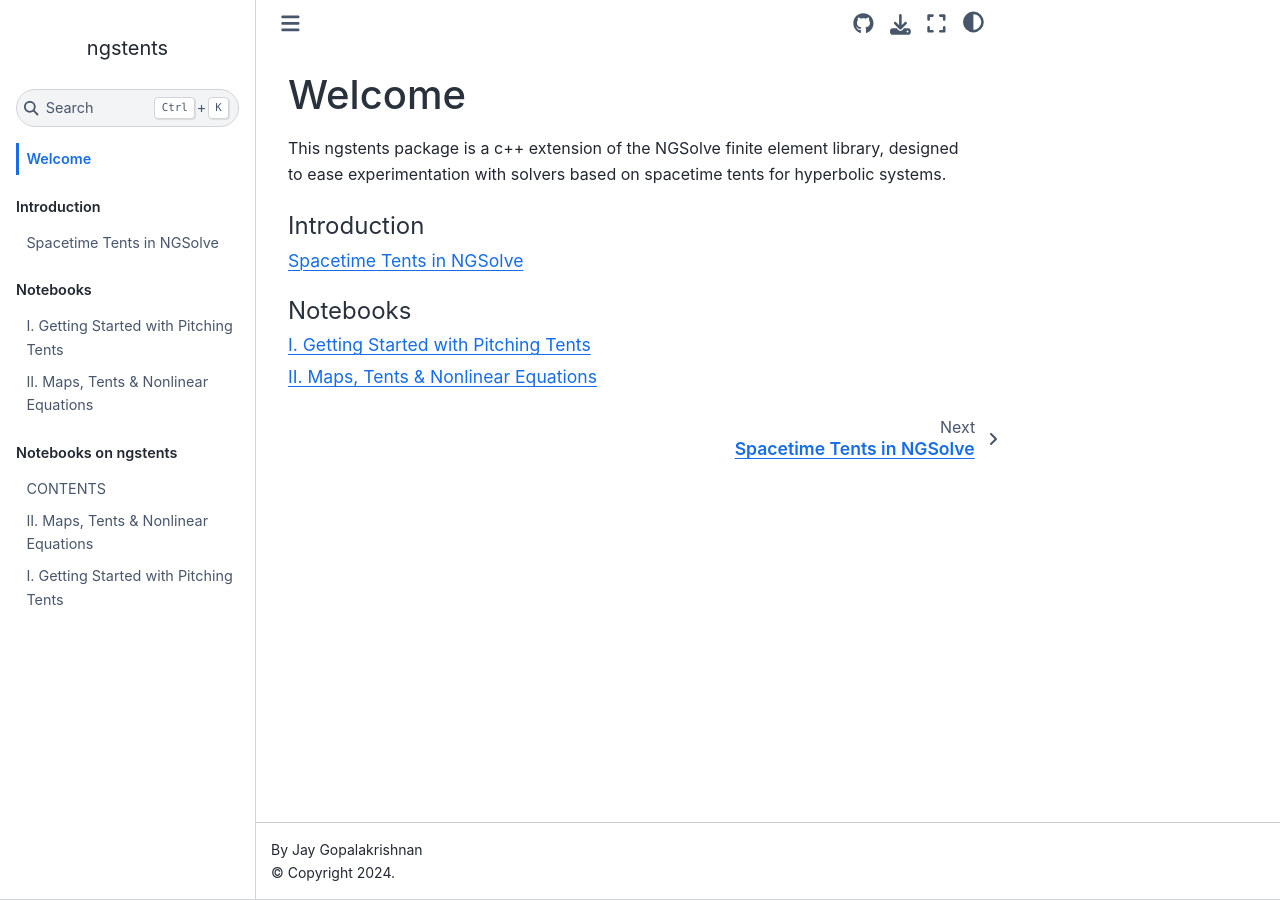
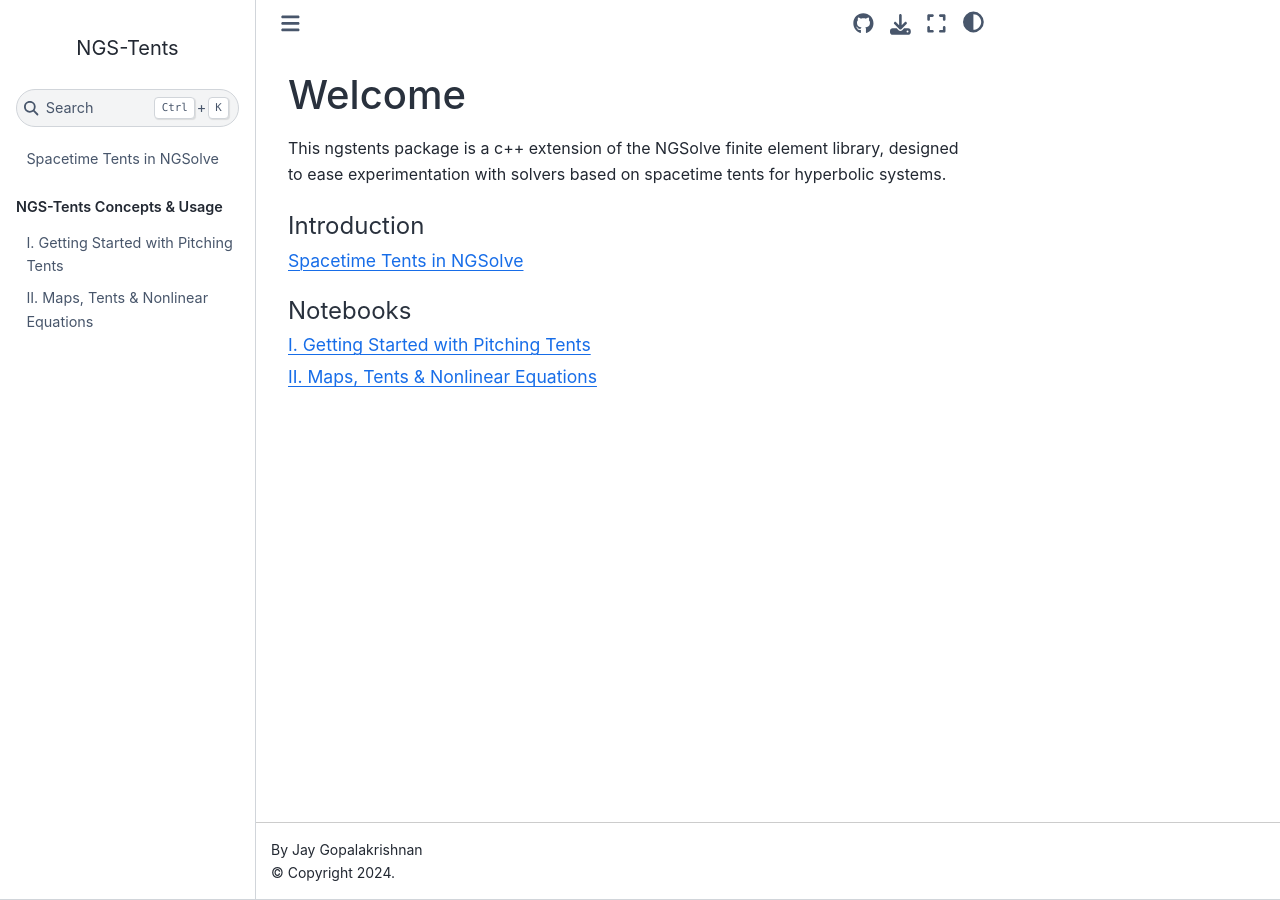
Before and after one commit to jayggg/ngstents, a Jupyter Book: the page built from docs/index.rst, in a window 1280 px wide. Built offline with Jupyter Book 1.0.4 settings and Sphinx 7.4.7 and the Sphinx Book theme 1.1.4, drawn with Linux system fonts in a browser that asks for light colours.

Commit message:
jupyterbook fixes

```diff
--- a/docs/_config.yml
+++ b/docs/_config.yml
@@ -1,7 +1,7 @@
 # Book settings
 # Learn more at https://jupyterbook.org/customize/config.html
 
-title: ngstents
+title: NGS-Tents
 author: Jay Gopalakrishnan
 logo:
 copyright : "2024"  # Copyright year to be placed in the footer
@@ -26,12 +26,14 @@ execute:
 
 # Information about where the book exists on the web
 # repository:
-#  url: https://github.com/executablebooks/jupyter-book  # Online location of your book
-#  path_to_book: docs  # Optional path to your book, relative to the repository root
+# url: https://jayggg.github.io/ngstents/
+#   path_to_book: docs  # Optional path to your book, relative to the repository root
 #  branch: master  # Which branch of the repository should be used when creating links (optional)
+
 
 # Add GitHub buttons to your book
 # See https://jupyterbook.org/customize/config.html#add-a-link-to-your-repository
+
 html:
   use_issues_button: false
   use_repository_button: true
@@ -39,8 +41,8 @@ html:
 
 parse:
   myst_enable_extensions:
-#    # don't forget to list any other extensions you want enabled,
-#    # including those that are enabled by default! See here: https://jupyterbook.org/en/stable/customize/config.html
+  # don't forget to list any other extensions you want enabled,
+  # including those that are enabled by default! See here: https://jupyterbook.org/en/stable/customize/config.html
     - html_image
     - dollarmath
     - amsmath
--- a/docs/_toc.yml
+++ b/docs/_toc.yml
@@ -2,12 +2,11 @@
 # Learn more at https://jupyterbook.org/customize/toc.html
 
 format: jb-book
-root: index.rst
+root: readme
 
 parts:
-  - caption: Notebooks on ngstents
+  - caption: NGS-Tents Concepts & Usage
     numbered: False
     chapters:
-    - file: INDEX.ipynb
+    - file: StartPitching.ipynb
     - file: BurgersMTP.ipynb
-    - file: StartPitching.ipynb
```
Also changed, not shown: docs/BurgersMTP.ipynb, docs/StartPitching.ipynb.
